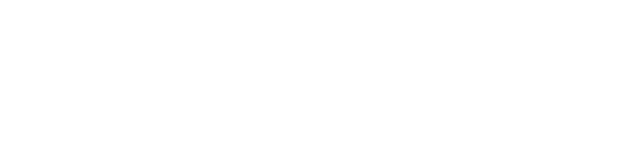
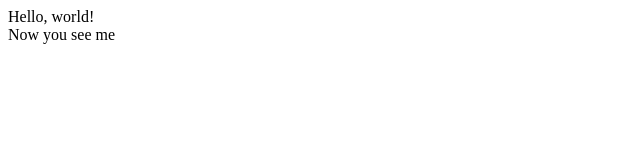
Before and after one commit to Caitlin-cooling/vue-tutorial, a plain HTML site: page index.html in a window 1280 px wide. Shown: the whole page, without its empty margins (0-640 px from the left). Drawn offline with nearby package versions, Linux system fonts and the light colour scheme.

Commit message:
Putting it all together

```diff
--- a/index.html
+++ b/index.html
@@ -7,6 +7,8 @@
   </head>
   <body>
     <div id="app">
+      {{ message }}
+      <br>
       <span v-if="seen">Now you see me</span>
     </div>
 
--- a/index.js
+++ b/index.js
@@ -1,8 +1,7 @@
 var app = new Vue({
   el: '#app',
   data: {
+    message: 'Hello, world!',
     seen: true
   }
 });
-
-app.seen = false
```
